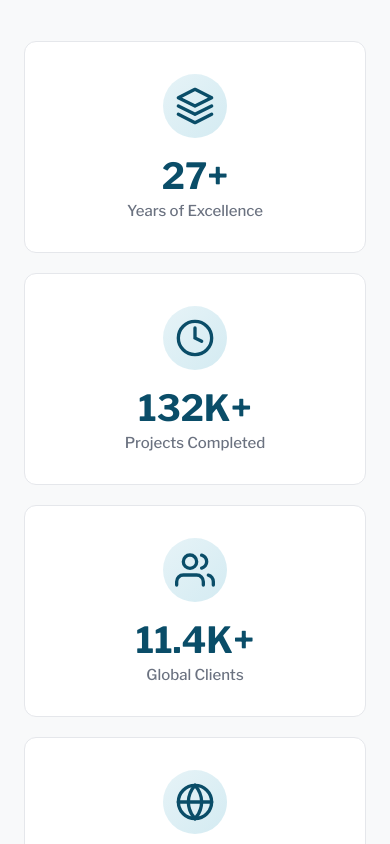
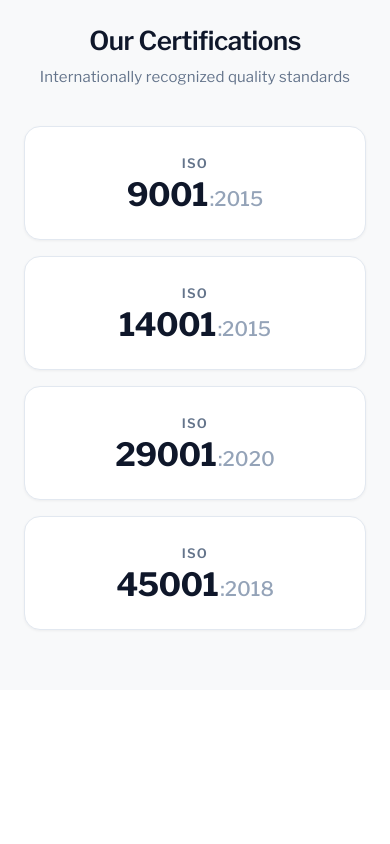
Before and after one commit to raoof-aries/aries-mar-v1, a React (Vite) app: page / in a window 390 px wide. Shown: the part 4780-5624 px from the top of the page. After the commit the page ends 5470 px from the top, so only its background shows below. Built offline with nearby package versions, Linux system fonts and the light colour scheme.

Commit message:
Refactor AboutSection to replace statistics with certifications, update styles for improved layout and responsiveness

```diff
--- a/src/containers/home/AboutSection/AboutSection.css
+++ b/src/containers/home/AboutSection/AboutSection.css
@@ -68,7 +68,7 @@
 
 .about-content {
   max-width: 1100px;
-  margin: 0 auto 64px;
+  margin: 0 auto 80px;
 }
 
 .about-description {
@@ -78,112 +78,146 @@
   text-align: center;
 }
 
-.stats-grid {
-  display: grid;
-  grid-template-columns: repeat(4, 1fr);
-  gap: 32px;
-  margin-bottom: 64px;
+.certifications {
+  max-width: 1200px;
+  margin: 0 auto;
 }
 
-.stat-card {
-  background: #ffffff;
-  padding: 40px 24px;
-  border-radius: 12px;
+.cert-header {
   text-align: center;
-  border: 1px solid #e5e7eb;
-  transition: all 0.3s ease;
-}
-
-.stat-card:hover {
-  transform: translateY(-4px);
-  box-shadow: 0 12px 24px rgba(10, 77, 104, 0.08);
-  border-color: #0a4d68;
-}
-
-.stat-icon {
-  display: inline-flex;
-  align-items: center;
-  justify-content: center;
-  width: 72px;
-  height: 72px;
-  background: linear-gradient(135deg, #e6f3f7 0%, #d4ebf2 100%);
-  border-radius: 50%;
-  margin-bottom: 20px;
-  color: #0a4d68;
-  transition: all 0.3s ease;
-}
-
-.stat-card:hover .stat-icon {
-  background: linear-gradient(135deg, #0a4d68 0%, #1a7a9e 100%);
-  color: #ffffff;
-  transform: scale(1.1);
-}
-
-.stat-number {
-  font-size: 42px;
-  font-weight: 700;
-  color: #0a4d68;
-  margin-bottom: 8px;
-  line-height: 1;
-}
-
-.stat-label {
-  font-size: 15px;
-  color: #6b7280;
-  font-weight: 500;
-}
-
-.certifications {
-  background: #ffffff;
-  padding: 48px;
-  border-radius: 12px;
-  border: 1px solid #e5e7eb;
-  text-align: center;
+  margin-bottom: 56px;
 }
 
 .cert-title {
-  font-size: 24px;
-  font-weight: 700;
-  color: #1a1a1a;
-  margin-bottom: 28px;
+  font-size: 36px;
+  font-weight: 600;
+  color: #0f172a;
+  margin: 0 0 12px 0;
+  letter-spacing: -0.02em;
+  line-height: 1.2;
+}
+
+.cert-subtitle {
+  font-size: 17px;
+  color: #64748b;
+  font-weight: 400;
+  margin: 0;
+  letter-spacing: 0.01em;
 }
 
 .cert-badges {
-  display: flex;
-  justify-content: center;
-  flex-wrap: wrap;
-  gap: 16px;
+  display: grid;
+  grid-template-columns: repeat(4, 1fr);
+  gap: 20px;
 }
 
 .cert-badge {
-  display: inline-flex;
-  align-items: center;
-  padding: 14px 28px;
-  background: linear-gradient(135deg, #e6f3f7 0%, #d4ebf2 100%);
-  border: 2px solid #0a4d68;
-  border-radius: 8px;
-  font-size: 15px;
-  font-weight: 600;
-  color: #0a4d68;
-  transition: all 0.3s ease;
+  background: #ffffff;
+  border: 1px solid #e2e8f0;
+  border-radius: 16px;
+  padding: 32px 24px;
+  transition: all 0.4s cubic-bezier(0.4, 0, 0.2, 1);
+  cursor: pointer;
+  position: relative;
+  overflow: hidden;
+  box-shadow: 0 1px 3px rgba(0, 0, 0, 0.05);
+}
+
+.cert-badge::before {
+  content: "";
+  position: absolute;
+  top: 0;
+  left: 0;
+  right: 0;
+  height: 3px;
+  background: #0a4d68;
+  transform: scaleX(0);
+  transform-origin: left;
+  transition: transform 0.4s cubic-bezier(0.4, 0, 0.2, 1);
 }
 
 .cert-badge:hover {
-  background: linear-gradient(135deg, #0a4d68 0%, #1a7a9e 100%);
-  color: #ffffff;
-  transform: translateY(-2px);
-  box-shadow: 0 4px 12px rgba(10, 77, 104, 0.2);
+  border-color: #0a4d68;
+  transform: translateY(-6px);
+  box-shadow: 0 12px 32px rgba(10, 77, 104, 0.12);
+}
+
+.cert-badge:hover::before {
+  transform: scaleX(1);
+}
+
+.cert-badge-content {
+  display: flex;
+  flex-direction: column;
+  align-items: center;
+  gap: 8px;
+}
+
+.cert-badge-number {
+  font-size: 13px;
+  font-weight: 600;
+  color: #64748b;
+  letter-spacing: 0.1em;
+  text-transform: uppercase;
+  transition: color 0.4s cubic-bezier(0.4, 0, 0.2, 1);
+}
+
+.cert-badge:hover .cert-badge-number {
+  color: #0a4d68;
+}
+
+.cert-badge-details {
+  display: flex;
+  align-items: baseline;
+  gap: 2px;
+}
+
+.cert-badge-code {
+  font-size: 32px;
+  font-weight: 700;
+  color: #0f172a;
+  line-height: 1;
+  letter-spacing: -0.02em;
+  transition: color 0.4s cubic-bezier(0.4, 0, 0.2, 1);
+}
+
+.cert-badge:hover .cert-badge-code {
+  color: #0a4d68;
+}
+
+.cert-badge-year {
+  font-size: 20px;
+  font-weight: 500;
+  color: #94a3b8;
+  line-height: 1;
+  transition: color 0.4s cubic-bezier(0.4, 0, 0.2, 1);
+}
+
+.cert-badge:hover .cert-badge-year {
+  color: #64748b;
 }
 
 /* Responsive Design */
 @media (max-width: 1024px) {
-  .stats-grid {
-    grid-template-columns: repeat(2, 1fr);
-    gap: 24px;
+  .about-title {
+    font-size: 38px;
   }
 
-  .about-title {
-    font-size: 38px;
+  .cert-badges {
+    grid-template-columns: repeat(2, 1fr);
+    gap: 20px;
+  }
+
+  .cert-badge {
+    padding: 28px 20px;
+  }
+
+  .cert-badge-code {
+    font-size: 28px;
+  }
+
+  .cert-badge-year {
+    font-size: 18px;
   }
 }
 
@@ -200,45 +234,37 @@
     font-size: 16px;
   }
 
-  .stats-grid {
-    grid-template-columns: 1fr;
-    gap: 20px;
+  .about-content {
+    margin-bottom: 60px;
+  }
+
+  .cert-header {
     margin-bottom: 48px;
   }
 
-  .stat-card {
-    padding: 32px 20px;
+  .cert-title {
+    font-size: 30px;
   }
 
-  .stat-icon {
-    width: 64px;
-    height: 64px;
-  }
-
-  .stat-icon svg {
-    width: 40px;
-    height: 40px;
-  }
-
-  .stat-number {
-    font-size: 36px;
-  }
-
-  .certifications {
-    padding: 36px 24px;
-  }
-
-  .cert-title {
-    font-size: 20px;
+  .cert-subtitle {
+    font-size: 16px;
   }
 
   .cert-badges {
-    gap: 12px;
+    grid-template-columns: repeat(2, 1fr);
+    gap: 16px;
   }
 
   .cert-badge {
-    padding: 12px 20px;
-    font-size: 14px;
+    padding: 24px 18px;
+  }
+
+  .cert-badge-code {
+    font-size: 26px;
+  }
+
+  .cert-badge-year {
+    font-size: 16px;
   }
 }
 
@@ -265,12 +291,36 @@
     font-size: 15px;
   }
 
-  .certifications {
-    padding: 28px 20px;
+  .about-content {
+    margin-bottom: 48px;
+  }
+
+  .cert-header {
+    margin-bottom: 40px;
+  }
+
+  .cert-title {
+    font-size: 26px;
+  }
+
+  .cert-subtitle {
+    font-size: 15px;
+  }
+
+  .cert-badges {
+    grid-template-columns: 1fr;
+    gap: 16px;
   }
 
   .cert-badge {
-    font-size: 13px;
-    padding: 10px 16px;
+    padding: 28px 24px;
+  }
+
+  .cert-badge-code {
+    font-size: 32px;
+  }
+
+  .cert-badge-year {
+    font-size: 20px;
   }
 }
--- a/src/containers/home/AboutSection/AboutSection.jsx
+++ b/src/containers/home/AboutSection/AboutSection.jsx
@@ -25,141 +25,48 @@ const AboutSection = () => {
           </p>
         </div>
 
-        <div className="stats-grid">
-          <div className="stat-card">
-            <div className="stat-icon">
-              <svg width="48" height="48" viewBox="0 0 24 24" fill="none">
-                <path
-                  d="M12 2L2 7L12 12L22 7L12 2Z"
-                  stroke="currentColor"
-                  strokeWidth="2"
-                  strokeLinecap="round"
-                  strokeLinejoin="round"
-                />
-                <path
-                  d="M2 17L12 22L22 17"
-                  stroke="currentColor"
-                  strokeWidth="2"
-                  strokeLinecap="round"
-                  strokeLinejoin="round"
-                />
-                <path
-                  d="M2 12L12 17L22 12"
-                  stroke="currentColor"
-                  strokeWidth="2"
-                  strokeLinecap="round"
-                  strokeLinejoin="round"
-                />
-              </svg>
+        <div className="certifications">
+          <div className="cert-header">
+            <h3 className="cert-title">Our Certifications</h3>
+            <p className="cert-subtitle">Internationally recognized quality standards</p>
+          </div>
+          <div className="cert-badges">
+            <div className="cert-badge">
+              <div className="cert-badge-content">
+                <div className="cert-badge-number">ISO</div>
+                <div className="cert-badge-details">
+                  <span className="cert-badge-code">9001</span>
+                  <span className="cert-badge-year">:2015</span>
+                </div>
+              </div>
             </div>
-            <div className="stat-number">27+</div>
-            <div className="stat-label">Years of Excellence</div>
-          </div>
-
-          <div className="stat-card">
-            <div className="stat-icon">
-              <svg width="48" height="48" viewBox="0 0 24 24" fill="none">
-                <circle
-                  cx="12"
-                  cy="12"
-                  r="10"
-                  stroke="currentColor"
-                  strokeWidth="2"
-                />
-                <path
-                  d="M12 6V12L16 14"
-                  stroke="currentColor"
-                  strokeWidth="2"
-                  strokeLinecap="round"
-                />
-              </svg>
+            <div className="cert-badge">
+              <div className="cert-badge-content">
+                <div className="cert-badge-number">ISO</div>
+                <div className="cert-badge-details">
+                  <span className="cert-badge-code">14001</span>
+                  <span className="cert-badge-year">:2015</span>
+                </div>
+              </div>
             </div>
-            <div className="stat-number">132K+</div>
-            <div className="stat-label">Projects Completed</div>
-          </div>
-
-          <div className="stat-card">
-            <div className="stat-icon">
-              <svg width="48" height="48" viewBox="0 0 24 24" fill="none">
-                <path
-                  d="M17 21V19C17 17.9391 16.5786 16.9217 15.8284 16.1716C15.0783 15.4214 14.0609 15 13 15H5C3.93913 15 2.92172 15.4214 2.17157 16.1716C1.42143 16.9217 1 17.9391 1 19V21"
-                  stroke="currentColor"
-                  strokeWidth="2"
-                  strokeLinecap="round"
-                  strokeLinejoin="round"
-                />
-                <circle
-                  cx="9"
-                  cy="7"
-                  r="4"
-                  stroke="currentColor"
-                  strokeWidth="2"
-                />
-                <path
-                  d="M23 21V19C22.9993 18.1137 22.7044 17.2528 22.1614 16.5523C21.6184 15.8519 20.8581 15.3516 20 15.13"
-                  stroke="currentColor"
-                  strokeWidth="2"
-                  strokeLinecap="round"
-                  strokeLinejoin="round"
-                />
-                <path
-                  d="M16 3.13C16.8604 3.35031 17.623 3.85071 18.1676 4.55232C18.7122 5.25392 19.0078 6.11683 19.0078 7.005C19.0078 7.89318 18.7122 8.75608 18.1676 9.45769C17.623 10.1593 16.8604 10.6597 16 10.88"
-                  stroke="currentColor"
-                  strokeWidth="2"
-                  strokeLinecap="round"
-                  strokeLinejoin="round"
-                />
-              </svg>
+            <div className="cert-badge">
+              <div className="cert-badge-content">
+                <div className="cert-badge-number">ISO</div>
+                <div className="cert-badge-details">
+                  <span className="cert-badge-code">29001</span>
+                  <span className="cert-badge-year">:2020</span>
+                </div>
+              </div>
             </div>
-            <div className="stat-number">11.4K+</div>
-            <div className="stat-label">Global Clients</div>
-          </div>
-
-          <div className="stat-card">
-            <div className="stat-icon">
-              <svg width="48" height="48" viewBox="0 0 24 24" fill="none">
-                <circle
-                  cx="12"
-                  cy="12"
-                  r="10"
-                  stroke="currentColor"
-                  strokeWidth="2"
-                />
-                <path
-                  d="M12 2C14.5013 4.73835 15.9228 8.29203 16 12C15.9228 15.708 14.5013 19.2616 12 22"
-                  stroke="currentColor"
-                  strokeWidth="2"
-                  strokeLinecap="round"
-                  strokeLinejoin="round"
-                />
-                <path
-                  d="M12 2C9.49872 4.73835 8.07725 8.29203 8 12C8.07725 15.708 9.49872 19.2616 12 22"
-                  stroke="currentColor"
-                  strokeWidth="2"
-                  strokeLinecap="round"
-                  strokeLinejoin="round"
-                />
-                <path
-                  d="M2 12H22"
-                  stroke="currentColor"
-                  strokeWidth="2"
-                  strokeLinecap="round"
-                  strokeLinejoin="round"
-                />
-              </svg>
+            <div className="cert-badge">
+              <div className="cert-badge-content">
+                <div className="cert-badge-number">ISO</div>
+                <div className="cert-badge-details">
+                  <span className="cert-badge-code">45001</span>
+                  <span className="cert-badge-year">:2018</span>
+                </div>
+              </div>
             </div>
-            <div className="stat-number">30+</div>
-            <div className="stat-label">Countries Worldwide</div>
-          </div>
-        </div>
-
-        <div className="certifications">
-          <h3 className="cert-title">Our Certifications</h3>
-          <div className="cert-badges">
-            <div className="cert-badge">ISO 9001:2015</div>
-            <div className="cert-badge">ISO 14001:2015</div>
-            <div className="cert-badge">ISO 29001:2020</div>
-            <div className="cert-badge">ISO 45001:2018</div>
           </div>
         </div>
       </div>
```
